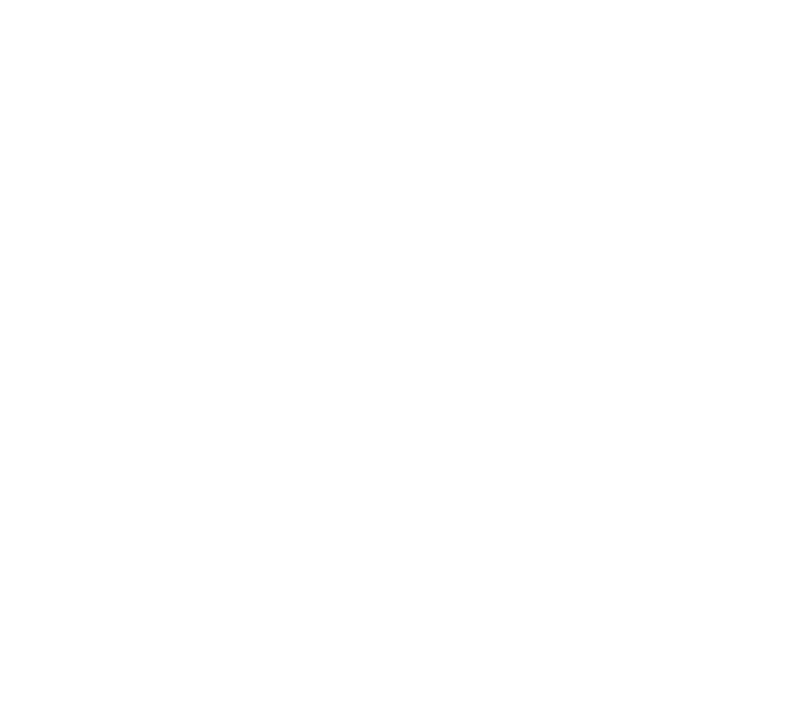
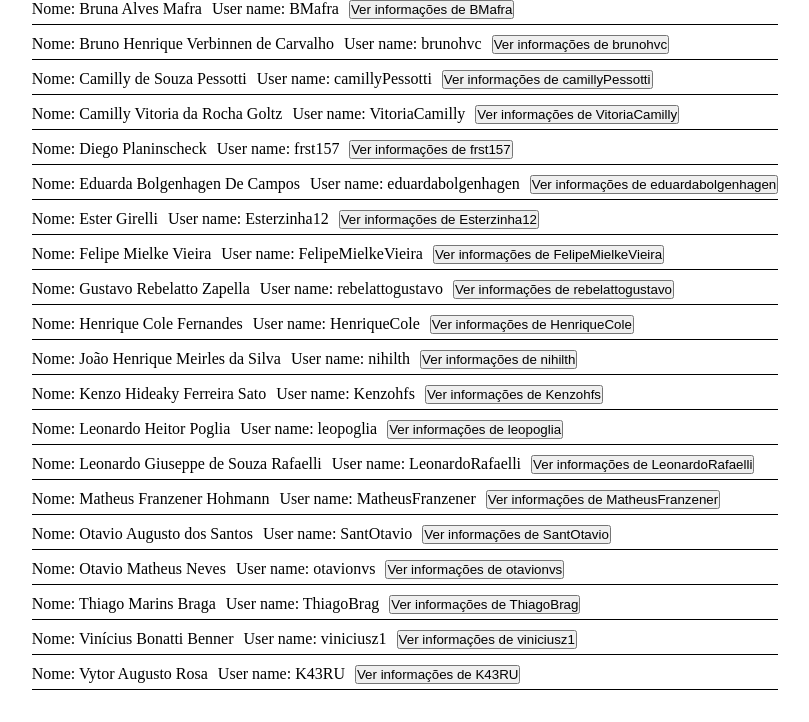
Before and after one commit to NIhilth/siteRepositoriosColeguinhas, a plain HTML site: page index.html in a window 1280 px wide. Shown: the whole page, without its empty margins (235-1044 px from the left). Drawn offline with Linux system fonts and the light colour scheme.

Commit message:
aaaaaaaa

```diff
--- a/index.js
+++ b/index.js
@@ -1,30 +1,85 @@
-const tabela = document.createElement('table')
-document.body.appendChild(tabela)
+const list = [
+    { nome: "Bruna  Alves Mafra", user: "BMafra" },
+    { nome: "Bruno Henrique Verbinnen de Carvalho", user: "brunohvc" },
+    { nome: "Camilly de Souza Pessotti", user: "camillyPessotti" },
+    { nome: "Camilly Vitoria da Rocha Goltz", user: "VitoriaCamilly" },
+    { nome: "Diego Planinscheck", user: "frst157" },
+    { nome: "Eduarda Bolgenhagen De Campos", user: "eduardabolgenhagen" },
+    { nome: "Ester Girelli", user: "Esterzinha12" },
+    { nome: "Felipe Mielke Vieira", user: "FelipeMielkeVieira" },
+    { nome: "Gustavo Rebelatto Zapella", user: "rebelattogustavo" },
+    { nome: "Henrique Cole Fernandes", user: "HenriqueCole" },
+    { nome: "João Henrique Meirles da Silva", user: "nihilth" },
+    { nome: "Kenzo Hideaky Ferreira Sato", user: "Kenzohfs" },
+    { nome: "Leonardo Heitor Poglia", user: "leopoglia" },
+    { nome: "Leonardo Giuseppe de Souza Rafaelli", user: "LeonardoRafaelli" },
+    { nome: "Matheus Franzener Hohmann", user: "MatheusFranzener" },
+    { nome: "Otavio Augusto dos Santos", user: "SantOtavio" },
+    { nome: "Otavio Matheus Neves", user: "otavionvs" },
+    { nome: "Thiago Marins Braga", user: "ThiagoBrag" },
+    { nome: "Vinícius Bonatti Benner", user: "viniciusz1" },
+    { nome: "Vytor Augusto Rosa", user: "K43RU" }
+]
+
+
+function criarLinha(nome, userName) {
+    let celulaNome = nome
+    let celulaUsername = userName
+    let linha = document.createElement('li')
+    linha.id = "linha"
+
+    let nomePessoa = document.createElement('div')
+    nomePessoa.id = "nome"
+    nomePessoa.innerText = "Nome: " + celulaNome
+    linha.appendChild(nomePessoa)
+
+    let userNamePessoa = document.createElement('div')
+    userNamePessoa.id = "nome"
+    userNamePessoa.innerText = "User name: " + celulaUsername
+    linha.appendChild(userNamePessoa)
+
+    let botaoConta = document.createElement('button')
+    botaoConta.innerText = "Ver informações de " + celulaUsername
+    botaoConta.onclick =
+    linha.appendChild(botaoConta)
+
+    return linha
+}
+
+function criarLista() {
+    let lista = document.createElement('ul')
+
+    list.forEach(function (e) {
+        linha = lista.appendChild(criarLinha(e.nome, e.user))
+    })
+
+    document.body.appendChild(lista)
+}
+
+criarLista()
 
 
 
 
-
-function pegarUserGithub(userName){
-    fetch('https://api.github.com/users/' + userName).then(function(resultado) {
-        resultado.json().then(function(data) {
+function pegarUserGithub(userName) {
+    fetch('https://api.github.com/users/' + userName).then(function (resultado) {
+        resultado.json().then(function (data) {
             console.log('Data:', data);
         });
-    }).catch(function(erro) {
+    }).catch(function (erro) {
         console.log('Bruno')
         console.log("erro:", erro);
     });
 
 }
 
-function pegarRepositorioGithub(userName){
-    fetch('https://api.github.com/users/' + userName + '/repos').then(function(resultado) {
-    resultado.json().then(function(data) {
-        console.log('Data:', data);
+function pegarRepositorioGithub(userName) {
+    fetch('https://api.github.com/users/' + userName + '/repos').then(function (resultado) {
+        resultado.json().then(function (data) {
+            console.log('Data:', data);
+        });
+    }).catch(function (erro) {
+        console.log('Bruno')
+        console.log("erro:", erro);
     });
-}).catch(function(erro) {
-    console.log('Bruno')
-    console.log("erro:", erro);
-});
-
 }
--- a/style.css
+++ b/style.css
@@ -10,3 +10,17 @@ body {
     justify-content: center;
     align-items: center;
 }
+
+li{
+    display: flex;
+    margin-bottom: 10px;
+}
+
+#linha{
+    border-bottom: 1px solid black;
+    padding-bottom: 5px;
+}
+
+#nome{
+    margin-right: 10px;
+}
--- a/userPages/script.js
+++ b/userPages/script.js
@@ -0,0 +1,2 @@
+console.log(document.location.search)
+// ?brunohvc
```
